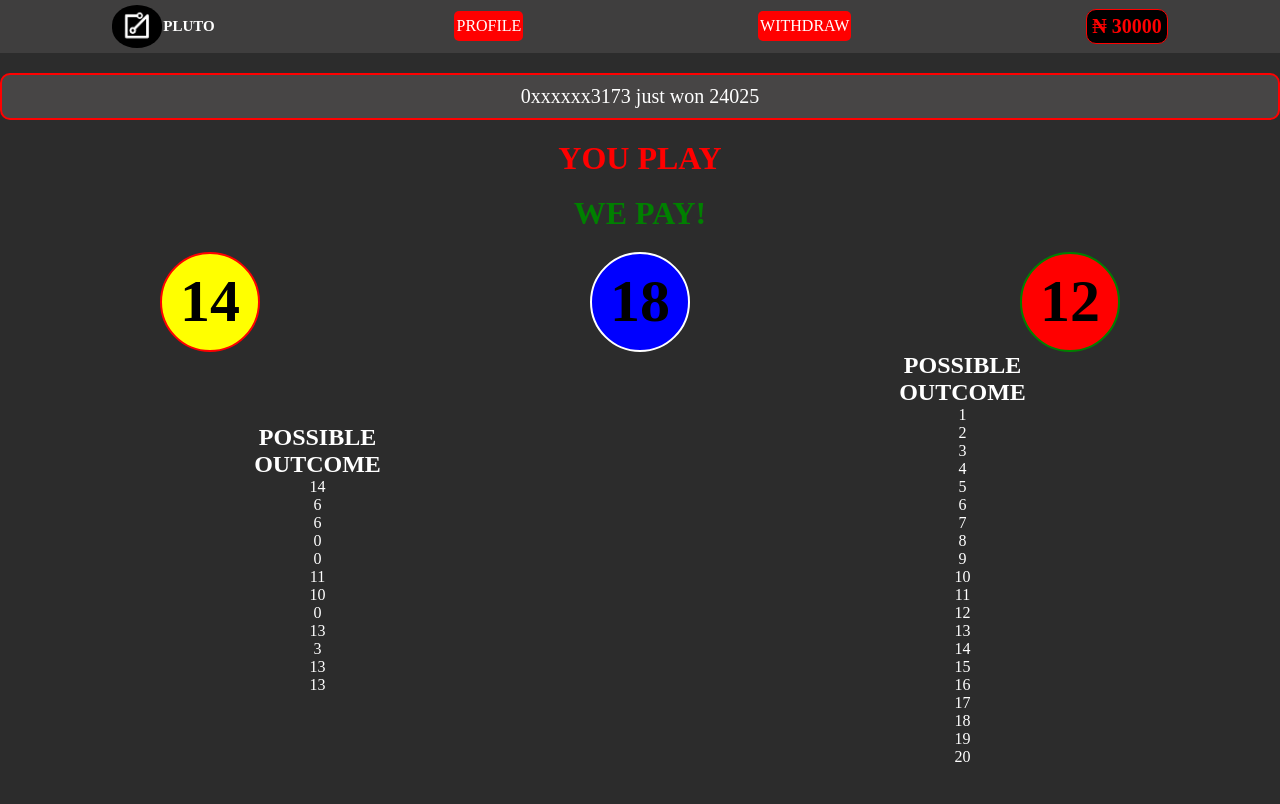
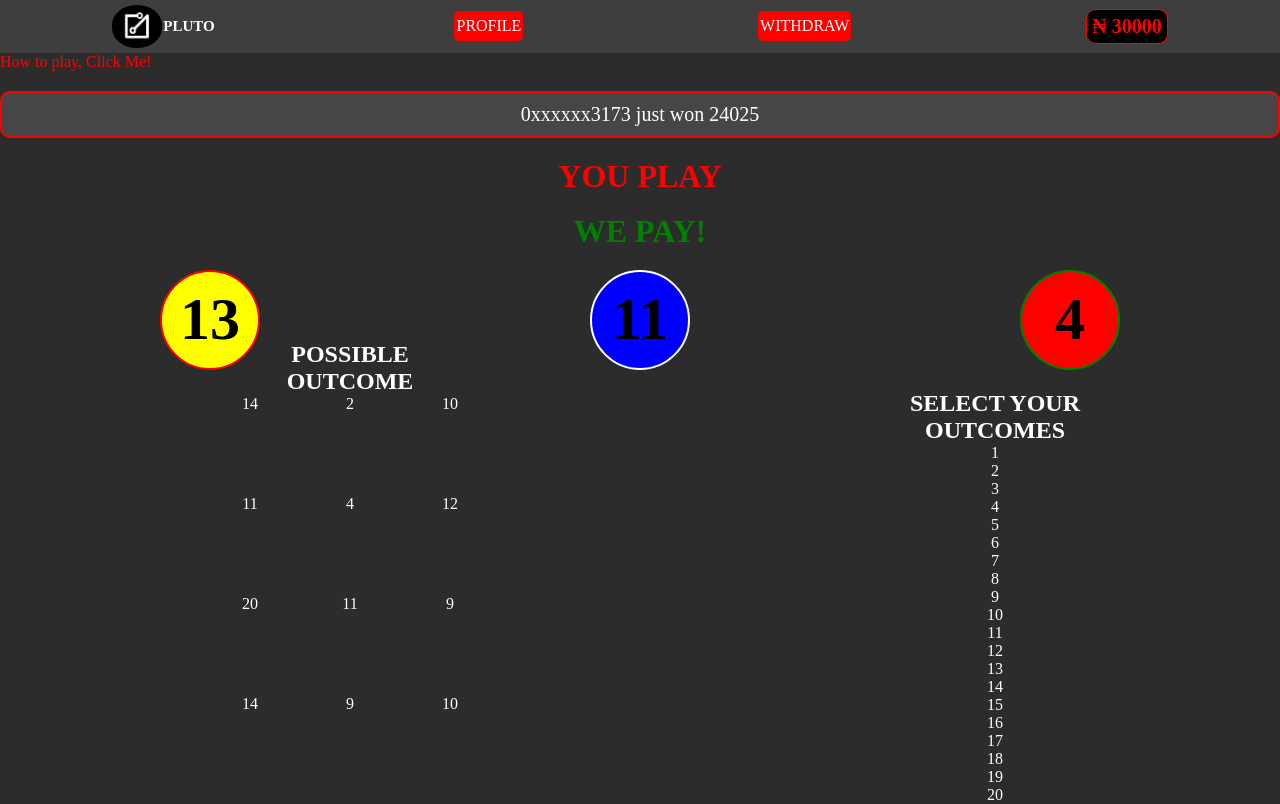
Before and after one commit to Dev-180Memes/Game, a React (Vite) app in the folder vite-project/: page / in a window 1280 px wide. Built offline with nearby package versions, Linux system fonts and the light colour scheme.

Commit message:
further development

```diff
--- a/vite-project/src/components/css/body.css
+++ b/vite-project/src/components/css/body.css
@@ -70,3 +70,19 @@ body {
     color: black;
     border: 2px solid green;
 }
+
+.numbers {
+    display: flex;
+    margin-top: 20px;
+}
+
+.possible {
+    margin-top: -140px;
+}
+
+.outcome {
+    display: grid;
+    grid-template-columns: 100px 100px 100px;
+    grid-template-rows: 100px 100px 100px;
+    gap: -40px;
+}
--- a/vite-project/src/components/css/navbar.css
+++ b/vite-project/src/components/css/navbar.css
@@ -75,3 +75,8 @@
 .line {
     color: black;
 }
+
+a{
+    color: red;
+    text-decoration: none;
+}
--- a/vite-project/src/components/js/Body.tsx
+++ b/vite-project/src/components/js/Body.tsx
@@ -25,31 +25,6 @@ const Body = () => {
   const j = Math.floor((Math.random() * 21))
   const k = Math.floor((Math.random() * 21))
   const l = Math.floor((Math.random() * 21))
-
-  //////////////////////////////////////////////////////
-
-  // for the desired outcome ///////////////////////////
-
-  const aa = Math.floor((Math.random() * 21))
-  const ab = Math.floor((Math.random() * 21))
-  const ac = Math.floor((Math.random() * 21))
-  const ad = Math.floor((Math.random() * 21))
-  const ae = Math.floor((Math.random() * 21))
-  const af = Math.floor((Math.random() * 21))
-  const ag = Math.floor((Math.random() * 21))
-  const ah = Math.floor((Math.random() * 21))
-  const ai = Math.floor((Math.random() * 21))
-  const aj = Math.floor((Math.random() * 21))
-  const ak = Math.floor((Math.random() * 21))
-  const al = Math.floor((Math.random() * 21))
-  const am = Math.floor((Math.random() * 21))
-  const an = Math.floor((Math.random() * 21))
-  const ao = Math.floor((Math.random() * 21))
-  const ap = Math.floor((Math.random() * 21))
-  const aq = Math.floor((Math.random() * 21))
-  const ar = Math.floor((Math.random() * 21))
-  const as = Math.floor((Math.random() * 21))
-  const at = Math.floor((Math.random() * 21))
 
   //////////////////////////////////////////////////////
 
@@ -111,11 +86,11 @@ const Body = () => {
 
           </div>
 
-          <div className="possible">
-              <div className="note">
-                <h2>POSSIBLE <br /> OUTCOME</h2>
+          <div className="possibles">
+              <div className="notes">
+                <h2>SELECT YOUR<br />OUTCOMES</h2>
               </div>
-              <div className="outcome">
+              <div className="outcomes">
                 <p>1</p>
                 <p>2</p>
                 <p>3</p>
--- a/vite-project/src/components/js/Navbar.tsx
+++ b/vite-project/src/components/js/Navbar.tsx
@@ -29,6 +29,8 @@ const Navbar = () => {
 
       </div>
 
+      <a href="https://google.com">How to play, Click Me!</a>
+
     </div>
   )
 }
```
